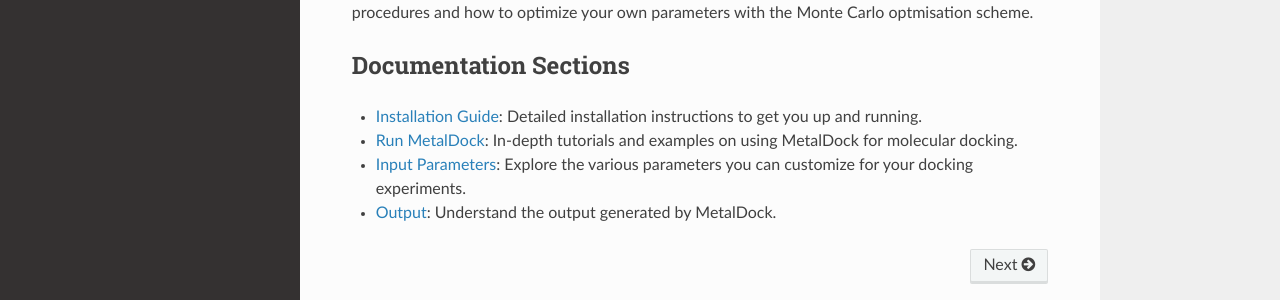
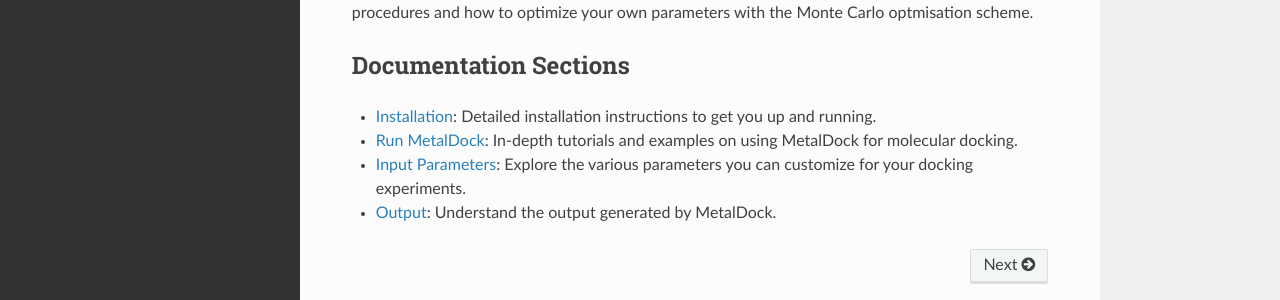
Before and after one commit to MatthijsHak/MetalDock, an MkDocs documentation site: the page built from docs/docs/index.md, in a window 1280 px wide. Shown: the part 463-763 px from the top of the page. Built offline with MkDocs 1.6.1, drawn with Linux system fonts in a browser that asks for light colours; nearby versions of some CDN libraries.

Commit message:
added new information to docs

```diff
--- a/docs/docs/index.md
+++ b/docs/docs/index.md
@@ -12,7 +12,7 @@ If you're new to MetalDock, start with our [Installation Guide](installation.md)
 
 ## Documentation Sections
 
-- [Installation Guide](installation.md): Detailed installation instructions to get you up and running.
+- [Installation](installation.md): Detailed installation instructions to get you up and running.
 - [Run MetalDock](run.md): In-depth tutorials and examples on using MetalDock for molecular docking.
 - [Input Parameters](input_parameters.md): Explore the various parameters you can customize for your docking experiments.
 - [Output](output.md): Understand the output generated by MetalDock.
```
